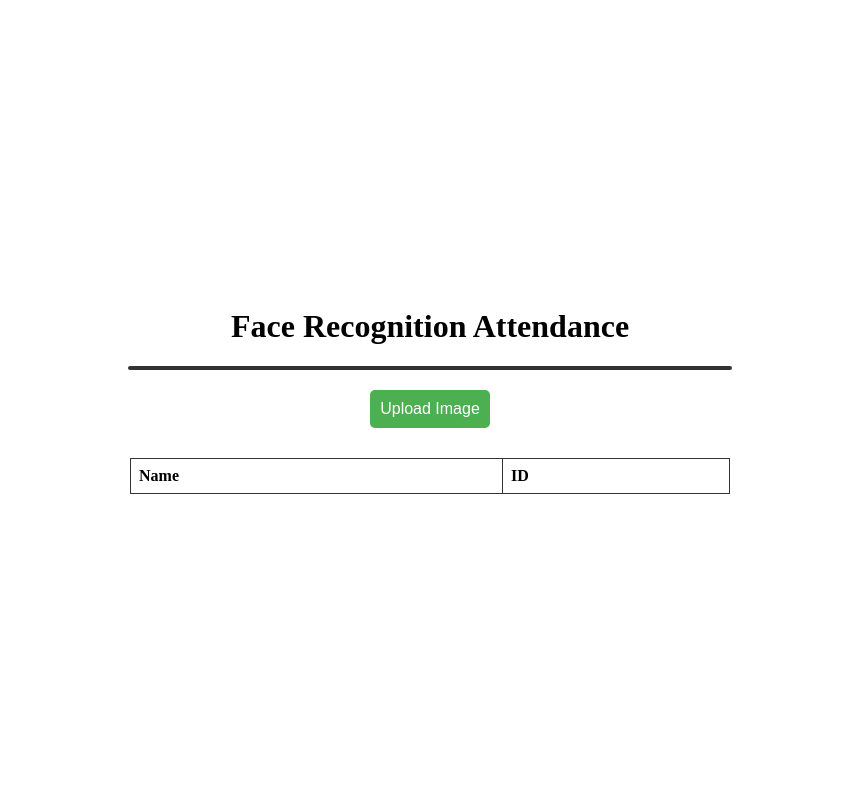
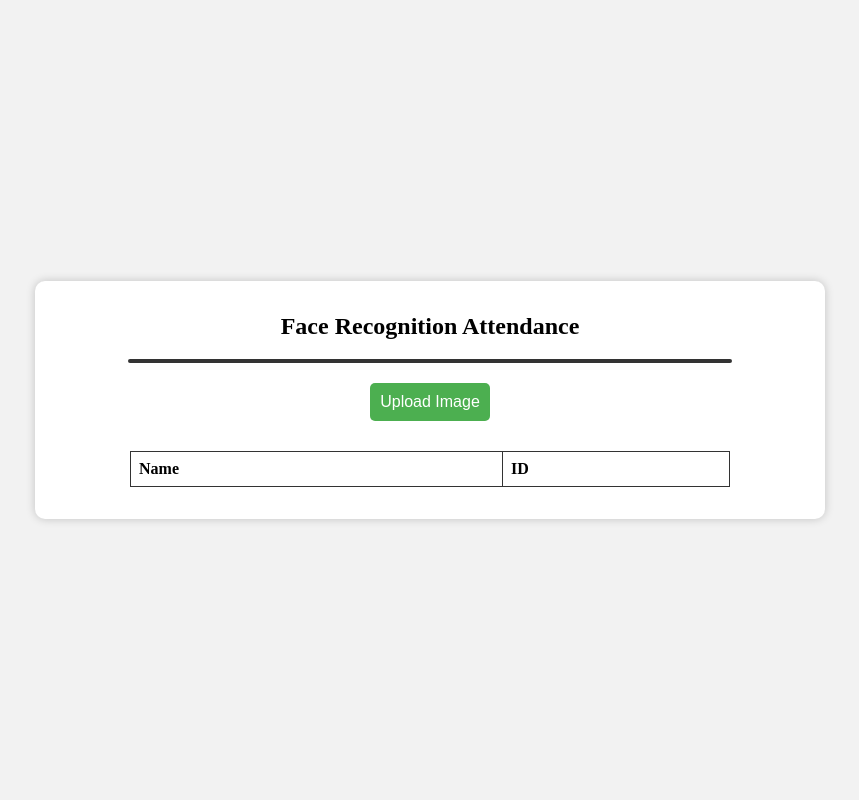
Before and after one commit to toqaalaa20/AttendanceSystem, a Flask app: page / in a window 1280 px wide. Shown: the whole page, without its empty margins (210-1069 px from the left). Run offline with Flask 3, Linux system fonts and the light colour scheme; lists and menus that the app fills with data are empty.

Commit message:
Fixed UI

```diff
--- a/templates/index.html
+++ b/templates/index.html
@@ -5,6 +5,7 @@
     <meta http-equiv="X-UA-Compatible" content="IE=edge" />
     <meta name="viewport" content="width=device-width, initial-scale=1.0" />
     <title>Face Recognition Attendance</title>
+    <link rel="icon" href="https://imgbob.co/i/M6Qr.png" />
     <style>
       body {
         display: flex;
@@ -13,6 +14,7 @@
         justify-content: center;
         min-height: 100vh;
         margin: 0;
+        background-color: #f2f2f2;
       }
 
       #imageContainer {
@@ -64,19 +66,34 @@
         padding: 8px;
         text-align: left;
       }
+
+      img {
+        display: block;
+        margin-left: auto;
+        margin-right: auto;
+        max-height: 25rem;
+      }
+
+      .container {
+        text-align: center;
+        background-color: white;
+        border-radius: 10px;
+        padding: 0.7em;
+        display: flex;
+        flex-direction: column;
+        align-items: center;
+        justify-content: center;
+        min-width: 60%;
+        box-shadow: 0 0 10px rgba(0, 0, 0, 0.2);
+        margin: 1em 1em;
+      }
     </style>
   </head>
   <body>
-    <h1>Face Recognition Attendance</h1>
+    <div class="container">
+      <h2>Face Recognition Attendance</h2>
       <div id="imageContainer">
-      <!-- Container for displaying the uploaded image -->
-      <img
-        name="image"
-        id="uploadedImage"
-        alt="Uploaded Image"
-        height="500px"
-        width="300px"
-      />
+        <img id="uploadedImage" alt="Uploaded Image" />
       </div>
       <button id="uploadButton">Upload Image</button>
       <div id="loadingSpinner">Processing... <span>&#9203;</span></div>
@@ -91,6 +108,7 @@
         </thead>
         <tbody id="attendanceTableBody"></tbody>
       </table>
+    </div>
 
     <script>
       const API = "http://52.71.254.171:80";
@@ -103,7 +121,7 @@
       );
 
       async function getAttendance(imgData, successCallback, errorCallback) {
-        fetch(`http://52.71.254.171:80/upload_image`, {
+        fetch(`${API}/upload_image`, {
           method: "POST",
           headers: {
             Accept: "application/json",
```
Also changed, not shown: app.py (+9 -0 lines). Lines whose indentation alone changed are shown as unchanged.
